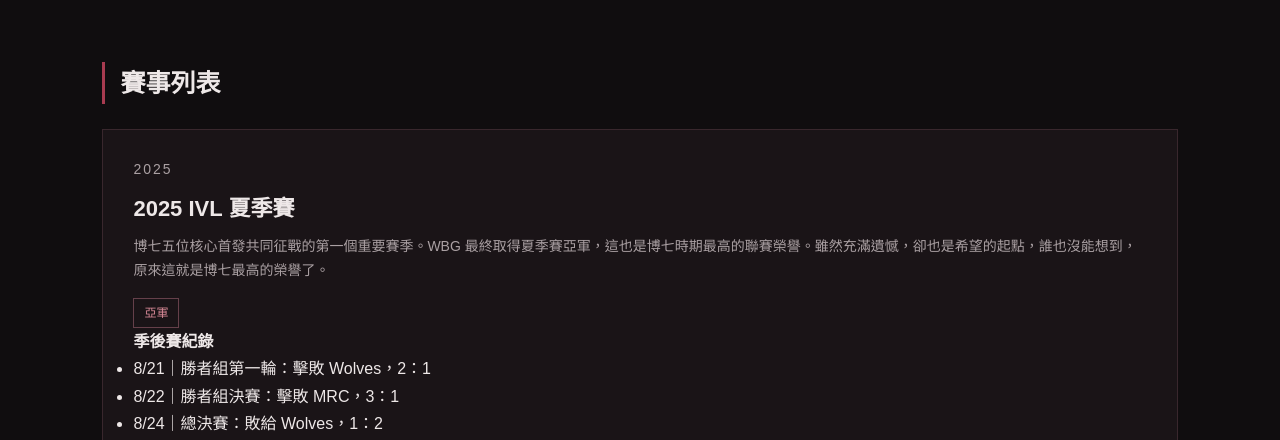
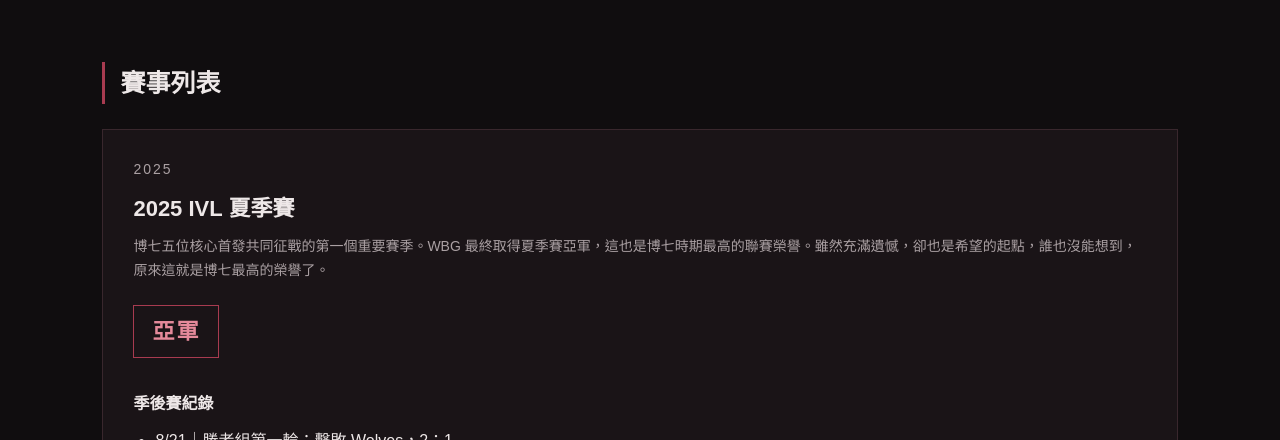
Before and after one commit to 777champion/weibo-gaming-archive, a plain HTML site: page tournaments.html in a window 1280 px wide. Shown: the part 360-800 px from the top of the page. Drawn offline with Linux system fonts and the light colour scheme.

Commit message:
Update tournaments.html

```diff
--- a/tournaments.html
+++ b/tournaments.html
@@ -155,13 +155,29 @@
     }
 
     .status {
-      display: inline-block;
-      margin-top: 15px;
-      padding: 4px 10px;
-      border: 1px solid #65404a;
-      color: #d98a98;
-      font-size: 12px;
-    }
+  display: block;
+  width: fit-content;
+  margin: 22px 0 32px;
+  padding: 7px 18px;
+  border: 1px solid #a83b50;
+  color: #e58a9b;
+  font-size: 22px;
+  font-weight: bold;
+  letter-spacing: 2px;
+}
+
+    .tournament-detail {
+  margin-top: 0;
+}
+
+.tournament-detail h4 {
+  margin-bottom: 10px;
+}
+
+.tournament-detail ul {
+  padding-left: 22px;
+  margin-bottom: 20px;
+}
 
     footer {
       border-top: 1px solid #39272d;
```
